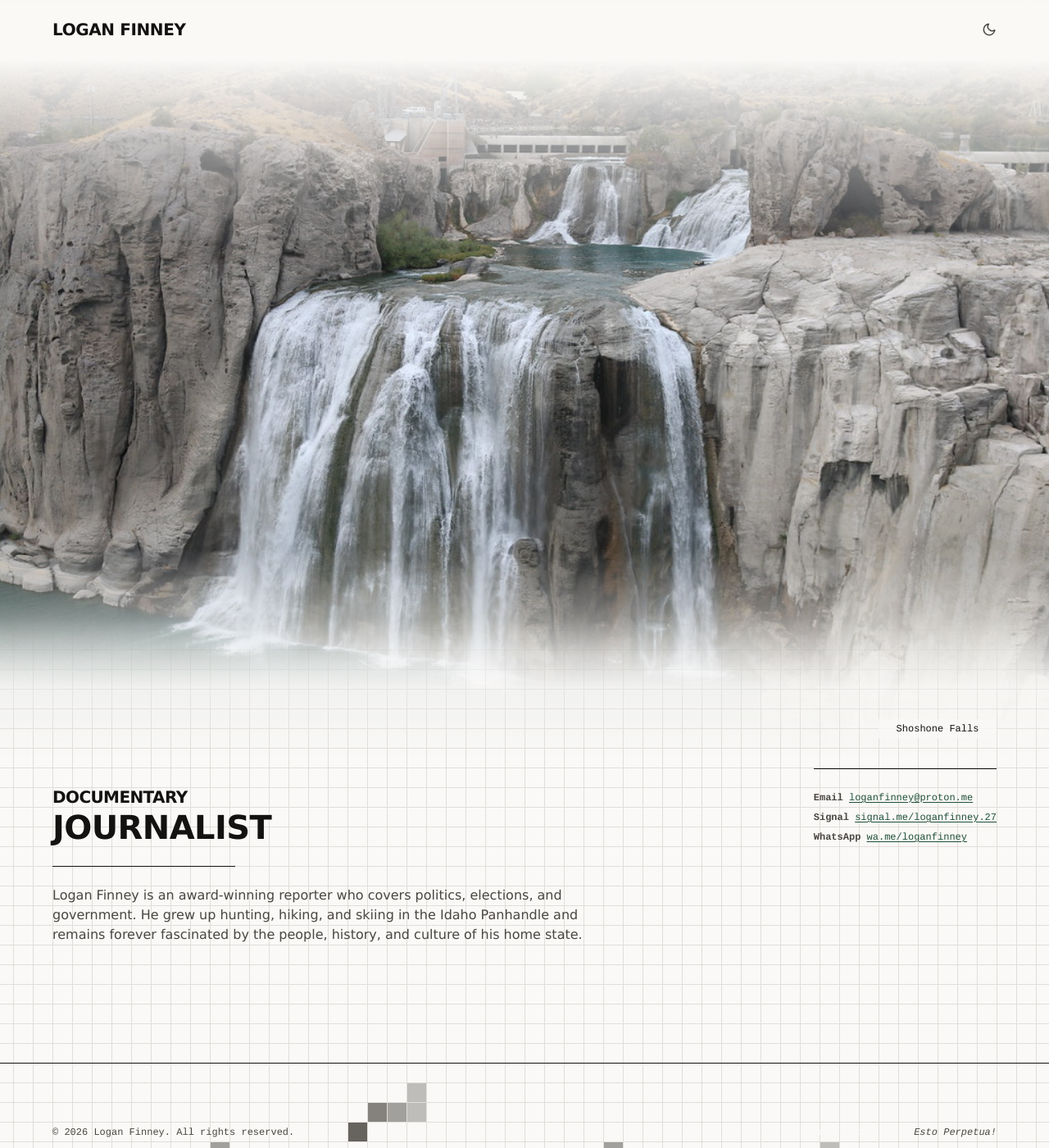
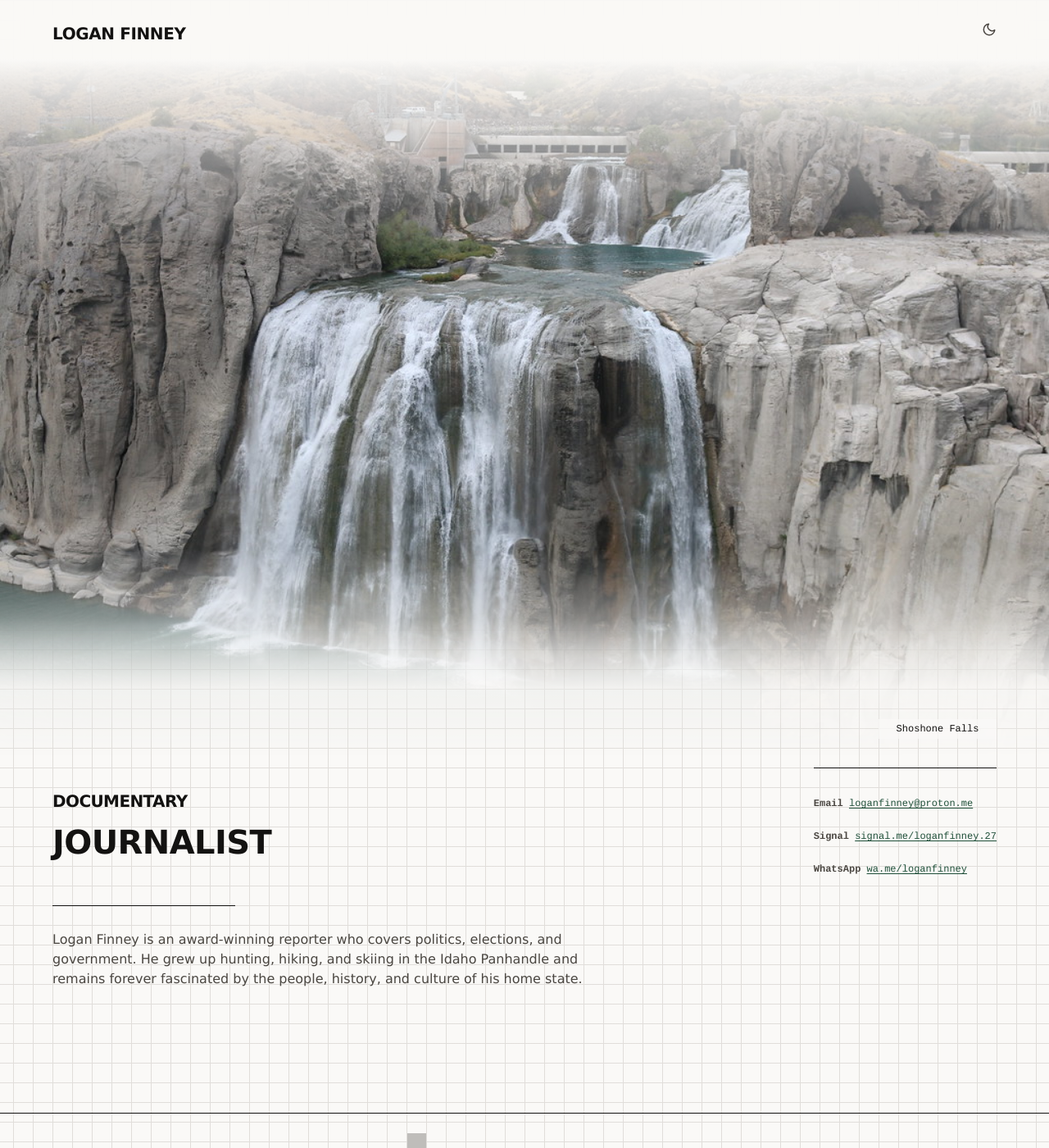
Before and after one commit to LAF-US/loganfinney, a Jekyll site: the page built from index.html, in a window 1280 px wide and 1400 px high. Shown: the whole window at 82% size. Built offline with Jekyll 4.4.1, drawn with Linux system fonts in a browser that asks for light colours.

Commit message:
Use the standard where one exists
- Center text in its squares with CSS text-box trimming and the cap unit
  instead of hand-entered font metrics
- Describe the home page as a profile: Open Graph profile type and a
  schema.org ProfilePage around the Person
- vCard 4.0 with IMPP for Signal and WhatsApp in place of the vendor
  X-SOCIALPROFILE, and CRLF line endings as the format requires
- A real 404 page instead of an instant redirect home
- A plain copyright notice, without "All rights reserved"
- Drop the Twitter title and image tags that repeat Open Graph
- Write the email plainly in humans.txt, as everywhere else

Co-Authored-By: Claude Opus 5.5 <noreply@anthropic.com>
Claude-Session: https://claude.ai/code/session_014e9aGs3SxNfCer3Nmunb6e

```diff
--- a/404.html
+++ b/404.html
@@ -2,7 +2,6 @@
 layout: default
 title: Page not found
 permalink: /404.html
-refresh_to: /
 ---
         <div class="page rendercv">
             <h1>Page not found</h1>
--- a/_includes/footer.html
+++ b/_includes/footer.html
@@ -1,6 +1,6 @@
 <footer class="site-footer">
     <div class="footer-content">
-        <p><span class="fl">&copy; {{ site.time | date: '%Y' }} {{ site.data.cv.cv.name }}.</span> <span class="fl">All rights reserved.</span></p>
+        <p>&copy; {{ site.time | date: '%Y' }} {{ site.data.cv.cv.name }}</p>
         <p class="colophon"><span class="quiet">The world is quiet here&#xFF0E;</span>Esto&nbsp;Perpetua!</p>
     </div>
     <div class="footer-fire-band" aria-hidden="true"><canvas class="footer-fire"></canvas></div>
--- a/_includes/head.html
+++ b/_includes/head.html
@@ -5,9 +5,6 @@
     <meta name="color-scheme" content="light dark">
     <meta name="theme-color" content="{{ site.palette.blue-dark }}" media="(prefers-color-scheme: light)">
     <meta name="theme-color" content="{{ site.palette.blue-light }}" media="(prefers-color-scheme: dark)">
-    {%- if page.refresh_to %}
-    <meta http-equiv="refresh" content="0; url={{ page.refresh_to | relative_url }}">
-    {%- endif %}
     {%- include seo.html %}
     <link rel="author" href="{{ '/humans.txt' | relative_url }}">
     <link rel="icon" href="{{ '/favicon.ico' | relative_url }}" sizes="any">
--- a/_includes/seo.html
+++ b/_includes/seo.html
@@ -18,16 +18,16 @@
     <meta property="og:image:height" content="{{ page.image.height }}">
     <meta property="og:image:width" content="{{ page.image.width }}">
     <meta property="og:image:alt" content="{{ page.image.alt | escape }}">
+{%- if page.title %}
     <meta property="og:type" content="website">
+{%- else %}
+    {%- assign names = cv.name | split: " " %}
+    <meta property="og:type" content="profile">
+    <meta property="profile:first_name" content="{{ names | pop | join: " " | escape }}">
+    <meta property="profile:last_name" content="{{ names.last | escape }}">
+{%- endif %}
     <meta name="twitter:card" content="summary_large_image">
-    <meta property="twitter:image" content="{{ image | escape }}">
-    <meta name="twitter:image:alt" content="{{ page.image.alt | escape }}">
-    <meta property="twitter:title" content="{{ headline | escape }}">
+    {%- comment -%} The home page is a profile page about its person (schema.org ProfilePage); other pages are plain web pages {%- endcomment %}
     <script type="application/ld+json">
-    {"@context":"https://schema.org","@type":{% if page.title %}"WebPage"{% else %}"WebSite"{% endif %},{% if description and description != "" %}"description":{{ description | jsonify }},{% endif %}"headline":{{ headline | jsonify }},"image":{"width":{{ page.image.width }},"height":{{ page.image.height }},"alt":{{ page.image.alt | jsonify }},"url":{{ image | jsonify }},"@type":"ImageObject"},{% unless page.title %}"name":{{ cv.name | jsonify }},{% endunless %}"url":{{ url | jsonify }}}
+    {"@context":"https://schema.org","@type":{% if page.title %}"WebPage"{% else %}"ProfilePage"{% endif %},{% if description and description != "" %}"description":{{ description | jsonify }},{% endif %}"headline":{{ headline | jsonify }},"image":{"width":{{ page.image.width }},"height":{{ page.image.height }},"alt":{{ page.image.alt | jsonify }},"url":{{ image | jsonify }},"@type":"ImageObject"},{% unless page.title %}"mainEntity":{"@type":"Person","name":{{ cv.name | jsonify }},{% if cv.headline %}"jobTitle":{{ cv.headline | jsonify }},{% endif %}{% if cv.custom_connections %}"sameAs":{{ cv.custom_connections | map: "url" | jsonify }},{% endif %}"url":{{ site.url | append: "/" | jsonify }}},{% endunless %}"url":{{ url | jsonify }}}
     </script>
-    {%- unless page.title %}
-    <script type="application/ld+json">
-    {"@context":"https://schema.org","@type":"Person","name":{{ cv.name | jsonify }},{% if cv.headline %}"jobTitle":{{ cv.headline | jsonify }},{% endif %}{% if cv.custom_connections %}"sameAs":{{ cv.custom_connections | map: "url" | jsonify }},{% endif %}"url":{{ site.url | append: "/" | jsonify }}}
-    </script>
-    {%- endunless %}
--- a/humans.txt
+++ b/humans.txt
@@ -2,7 +2,7 @@
 ---
 /* TEAM */
 Journalist: {{ site.data.cv.cv.name }}
-Contact: {{ site.contact.email | replace: "@", " [at] " }}
+Contact: {{ site.contact.email }}
 From: Idaho, USA
 
 /* SITE */
--- a/styles.css
+++ b/styles.css
@@ -104,31 +104,20 @@ p {
 
 /* ---------- Baselines ---------- */
 
-/* Text sits centered in its squares: each line of type is nudged so its
-   capitals have an equal gap above and below inside the square. The nudge
-   depends on the typeface's ascent minus descent (--ad, in ems) and its cap
-   height (--cap, in ems). Rules and boxes stay where they are */
-body {
-    --ad: 0.346;           /* DejaVu Sans */
-    --cap: 0.729;
-}
-
-.contact-line,
-.footer-content{
-    --ad: 0.266;           /* Cousine */
-    --cap: 0.659;
-}
-
+/* Text sits centered in its squares: each block is trimmed to its first
+   line's capitals and last line's baseline, then given back half of what
+   the line has beyond its capitals above and below, so the capitals have
+   an equal gap above and below inside every square */
 .logo,
 .hero .headline span,
 .rendercv h1,
-.contact-line,
+.contact-line > .fl,
 .rendercv h2,
 .rendercv p,
 .hero-bio p,
 .footer-content p {
-    position: relative;
-    top: calc((var(--cap) / 2 - var(--ad)) * 1em);
+    text-box: trim-both cap alphabetic;
+    padding-block: calc((1lh - 1cap) / 2);
 }
 
 /* ---------- Header ---------- */
@@ -307,7 +296,8 @@ body {
 .rendercv h1 {
     font-family: var(--font-body);
     font-size: 1.25rem;
-    padding-top: 1rlh;
+    /* A blank square above, plus the centering gap */
+    padding-top: calc(1rlh + (1lh - 1cap) / 2);
     font-weight: 700;
     letter-spacing: -0.02em;
     text-transform: uppercase;
@@ -411,12 +401,6 @@ body {
     color: var(--accent);
 }
 
-/* Each footer phrase stays whole: a line that doesn't fit breaks between
-   phrases, never inside one */
-.footer-content .fl {
-    display: inline-block;
-}
-
 /* The colophon is set in italic */
 .colophon {
     font-style: italic;
@@ -502,7 +486,8 @@ a.contact-handle:hover,
 .hero-bio p {
     width: fit-content;
     max-width: 68ch;
-    padding-top: 1rlh;
+    /* A blank square under the rule, plus the centering gap */
+    padding-top: calc(1rlh + (1lh - 1cap) / 2);
     /* The contacts' rule is as wide as the contact box: its longest line,
        in Cousine characters (0.6em each) at 0.75rem */
     {%- assign email = "Email " | append: site.contact.email | size %}
```
Also changed, not shown: 1 other file.
